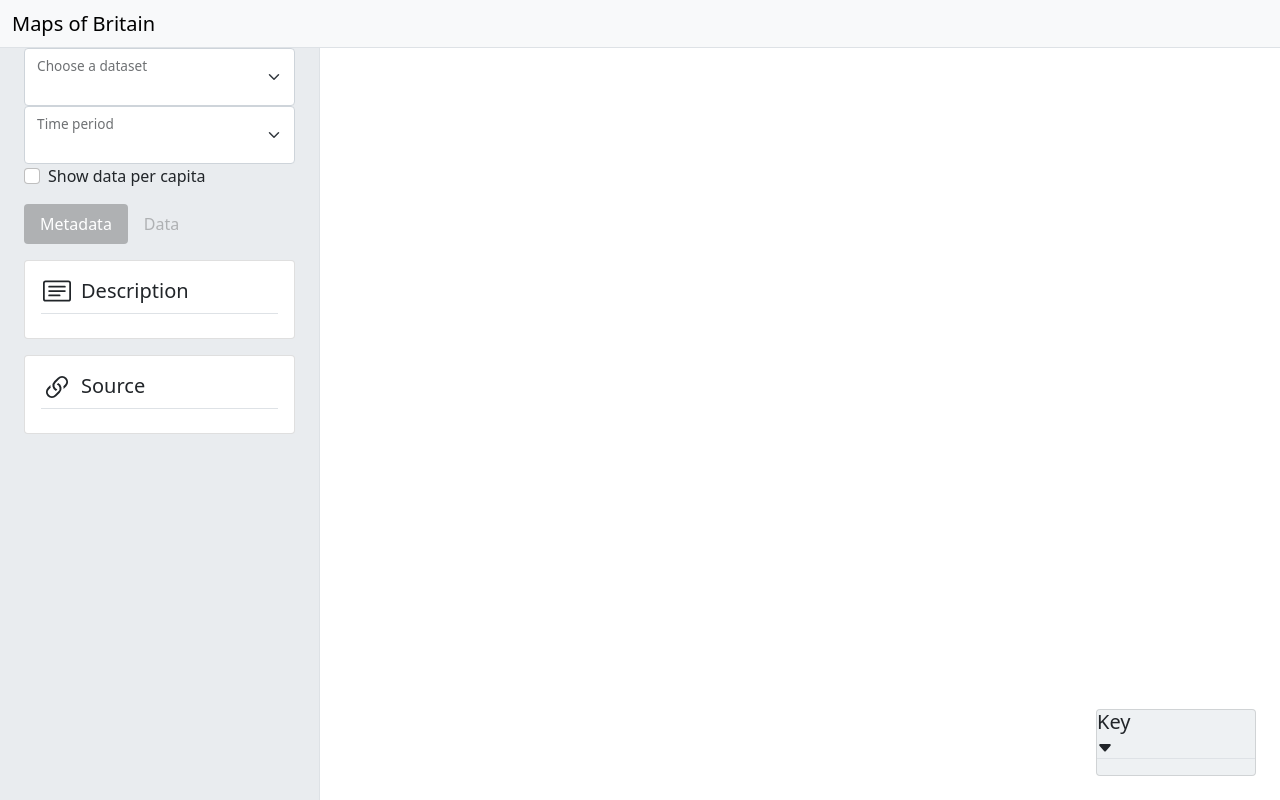
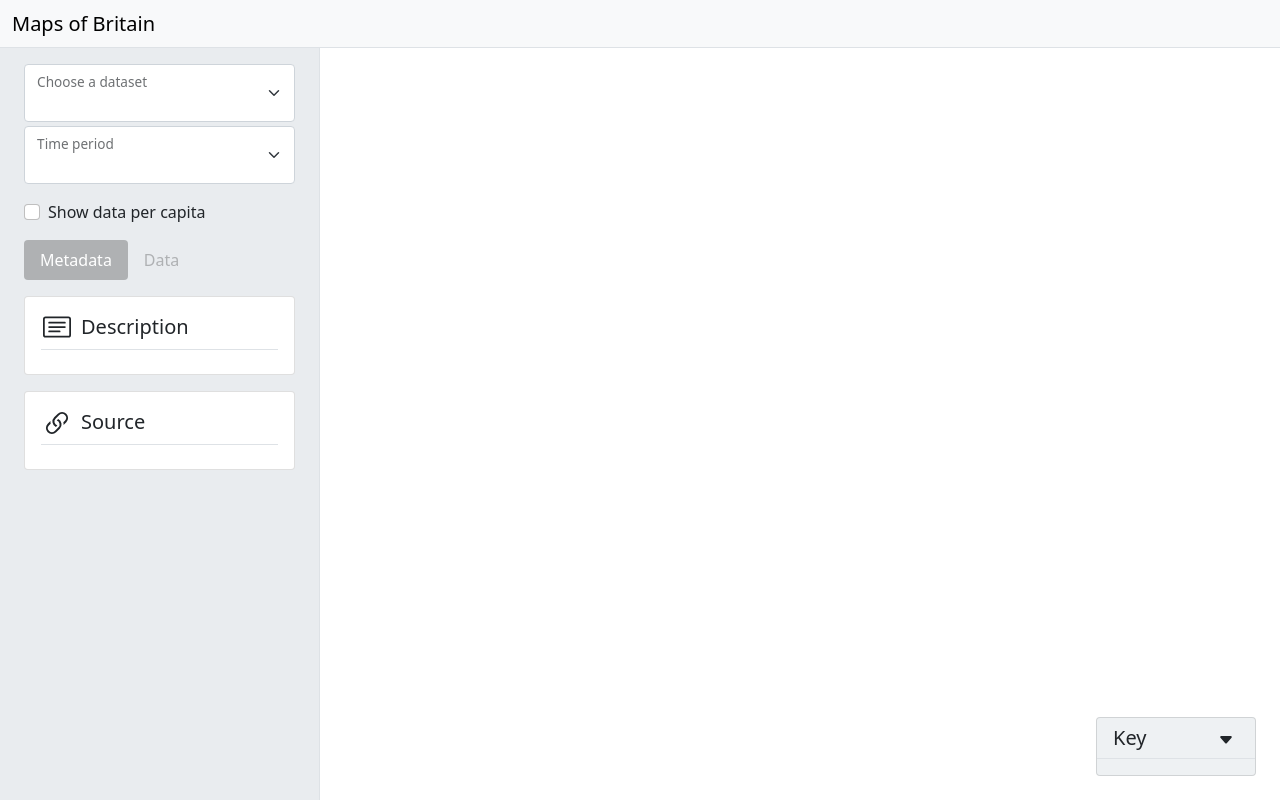
Before and after one commit to ilkutkutlar/uk-regional-data-visualiser, a Vue app: page / in a window 1280 px wide. Built offline with nearby package versions, Linux system fonts and the light colour scheme.

Commit message:
fix some issues with partial templates

```diff
--- a/package.json
+++ b/package.json
@@ -10,6 +10,7 @@
     "lint": "eslint . --ext .vue,.js,.jsx,.cjs,.mjs,.ts,.tsx,.cts,.mts --fix --ignore-path .gitignore"
   },
   "dependencies": {
+    "d3": "^7.6.1",
     "vue": "^3.2.41",
     "vue-router": "^4.1.5"
   },
--- a/src/components/DataDetailsPanel.vue
+++ b/src/components/DataDetailsPanel.vue
@@ -24,14 +24,14 @@
         id="panel-data"
         name="panel-data"
         label="Choose a dataset"
-        ariaLabel="Dataset select"
-        outerDivClasses="mb-1 mt-3"/>
+        aria-label="Dataset select"
+        outer-div-classes="mb-1 mt-3"/>
       <SelectFloating
         id="panel-data-time-period"
         name= "panel-data-time-period"
         label="Time period"
-        ariaLabel="Dataset time period select"
-        outerDivClasses="mb-3"/>
+        aria-label="Dataset time period select"
+        outer-div-classes="mb-3"/>
     <div class="form-check mb-3">
       <input class="form-check-input" type="checkbox" value="" id="per-capita-check">
       <label class="form-check-label" for="per-capita-check">
--- a/src/components/DataSelectionBar.vue
+++ b/src/components/DataSelectionBar.vue
@@ -1,5 +1,17 @@
-<script setup lang="ts">
+<script>
   import IconSlider from './icons/IconSlider.vue'
+
+  export default {
+    data() {
+      return {
+        datasetName: 'None',
+        datasetYear: 'None'
+      }
+    },
+    components: {
+      IconSlider
+    }
+  }
 </script>
 
 <template>
--- a/src/components/KeyWindow.vue
+++ b/src/components/KeyWindow.vue
@@ -10,8 +10,9 @@
       <TogglerButton
         id="key-collapse-toggle"
         classes="row ms-3 me-3 mb-2 mt-2"
-        toggleType="collapse"
-        target="key">
+        toggle-type="collapse"
+        target="key"
+      >
         <h5 id="key-title" class="col col-10 card-title mb-0 ps-0">Key</h5>
         <div class="col p-0 col-2">
           <div id="key-down-icon"><IconCaretDownFill/></div>
--- a/src/components/icons/IconSlider.vue
+++ b/src/components/icons/IconSlider.vue
@@ -1,4 +1,3 @@
-
 <template>
   <svg xmlns="http://www.w3.org/2000/svg" width="16" height="16" fill="currentColor" class="bi bi-sliders" viewBox="0 0 16 16">
     <path fill-rule="evenodd" d="M11.5 2a1.5 1.5 0 1 0 0 3 1.5 1.5 0 0 0 0-3zM9.05 3a2.5 2.5 0 0 1 4.9 0H16v1h-2.05a2.5 2.5 0 0 1-4.9 0H0V3h9.05zM4.5 7a1.5 1.5 0 1 0 0 3 1.5 1.5 0 0 0 0-3zM2.05 8a2.5 2.5 0 0 1 4.9 0H16v1H6.95a2.5 2.5 0 0 1-4.9 0H0V8h2.05zm9.45 4a1.5 1.5 0 1 0 0 3 1.5 1.5 0 0 0 0-3zm-2.45 1a2.5 2.5 0 0 1 4.9 0H16v1h-2.05a2.5 2.5 0 0 1-4.9 0H0v-1h9.05z"/>
--- a/src/components/partials/SelectFloating.vue
+++ b/src/components/partials/SelectFloating.vue
@@ -1,21 +1,28 @@
-<script setup lang="ts">
-defineProps<{
-  outerDivClasses: string;
-  id: string;
-  name: string;
-  ariaLabel: string;
-  label: string;
-}>();
+<script>
+export default {
+  props: {
+    outerDivClasses: String,
+    id: String,
+    name: String,
+    ariaLabel: String,
+    label: String
+  },
+  data() {
+    return {
+      label: this.label
+    }
+  }
+}
 </script>
 
 <template>
-  <div class="form-floating {{ outerDivClasses }}">
+  <div class="form-floating" :class="outerDivClasses">
     <select
-      id="{{ id }}"
-      name="{{ name }}"
+      :id="id"
+      :name="name"
+      :aria-label="ariaLabel"
       class="form-select"
-      aria-label="{{ ariaLabel }}"
     ></select>
-    <label for="{{ name }}">{{ label }}</label>
+    <label :for="name">{{ label }}</label>
   </div>
 </template>
--- a/src/components/partials/TogglerButton.vue
+++ b/src/components/partials/TogglerButton.vue
@@ -1,21 +1,23 @@
-<script setup lang="ts">
-defineProps<{
-  id: string;
-  classes: string;
-  toggleType: string;
-  target: string;
-}>();
+<script>
+export default {
+  props: {
+    id: String,
+    classes: String,
+    toggleType: String,
+    target: String
+  }
+}
 </script>
 
 <template>
   <div
-    id="{{ id }}"
-    class="{{ classes }}"
+    :id="id"
+    :class="classes"
     type="button"
-    data-bs-toggle="{{ toggleType }}"
-    data-bs-target="#{{ target }}"
+    :data-bs-toggle="toggleType"
+    :data-bs-target="'#' + target"
     aria-expanded="false"
-    aria-controls="{{ target }}"
+    aria-controls="target"
   >
     <slot></slot>
   </div>
```
Also changed, not shown: 1 other file (tests, documents, lock files or other folders).
